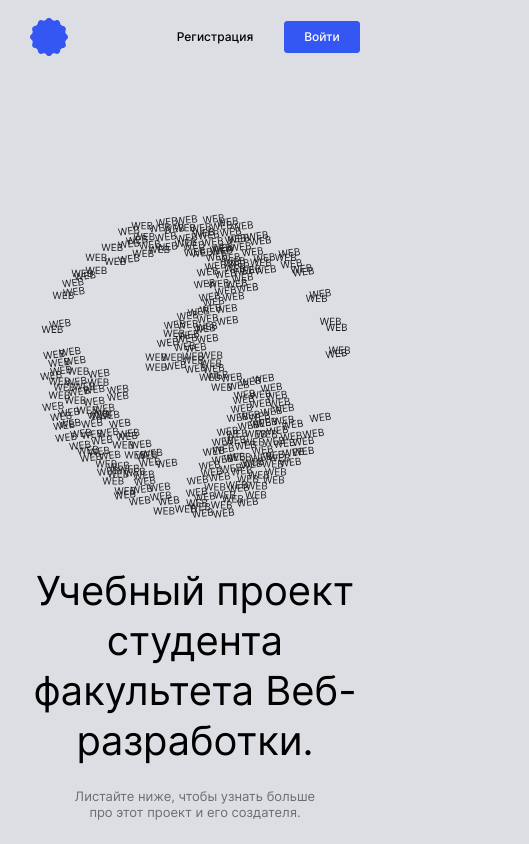
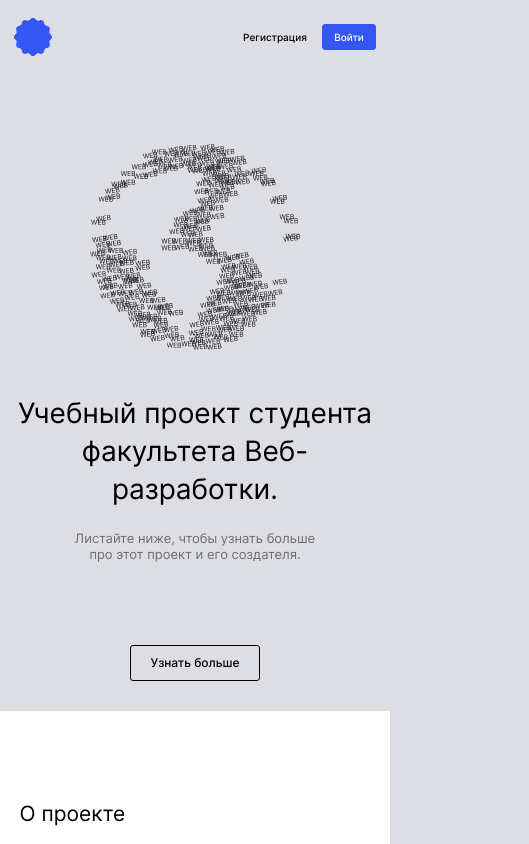
Before and after one commit to Moscow89er/movies-explorer-frontend, a React (Create React App) app: page / in a window 390 px wide. Shown: the top 844 px of the page, 529 px wide, since content can reach past the window. Built offline with nearby package versions, Linux system fonts and the light colour scheme.

Commit message:
работа над адаптивом 5

```diff
--- a/src/components/AboutMe/AboutMe.css
+++ b/src/components/AboutMe/AboutMe.css
@@ -122,3 +122,15 @@
         height: 307px;
     }
 }
+
+@media (max-width: 668px) {
+    .about-me__container-text {
+        margin-right: 10px;
+    }
+}
+
+@media (max-width: 625px) {
+    .about-me__container-text_link {
+        margin-top: 70px;
+    }
+}
--- a/src/components/Footer/Footer.css
+++ b/src/components/Footer/Footer.css
@@ -66,7 +66,6 @@
     }
 
     .footer__container {
-        width: 100%;
         max-width: 708px;
     }
 }
--- a/src/components/Header/Header.css
+++ b/src/components/Header/Header.css
@@ -16,7 +16,6 @@
 
 .header__container {
     margin-right: 70px;
-    width: 186px;
 }
 
 .header__link_sign-in {
@@ -54,3 +53,24 @@
         margin-right: 28px;
     }
 }
+
+@media (max-width: 600px) {
+    .header__logo {
+        padding-left: 14px;
+    }
+
+    .header__container {
+        margin-right: 14px;
+    }
+
+    .header__link_sign-up {
+        font-size: 10px;
+        margin-right: 8px;
+    }
+
+    .header__link_sign-in {
+        width: 54px;
+        height: 26px;
+        font-size: 10px;
+    }
+}
--- a/src/components/Promo/Promo.css
+++ b/src/components/Promo/Promo.css
@@ -87,3 +87,28 @@
         line-height: normal;
     }
 }
+
+@media (max-width: 920px) {
+    .promo {
+        margin-bottom: 30px;
+    }
+
+    .promo__logo {
+        margin-top: 70px;
+        width: 210px;
+        height: 206px;
+    }
+
+    .promo__container {
+        margin-top: 44px;
+    }
+
+    .promo__title {
+        font-size: 28px;
+        line-height: 38px;
+    }
+
+    .promo__container_button {
+        margin-top: 83px;
+    }
+}
--- a/src/components/Techs/Techs.css
+++ b/src/components/Techs/Techs.css
@@ -99,3 +99,11 @@
         margin: 0 10px 90px 10px;
     }
 }
+
+@media (max-width: 668px) {
+    .techs__list_item {
+        width: 74px;
+        height: 40px;
+        font-size: 10px;
+    }
+}
```
